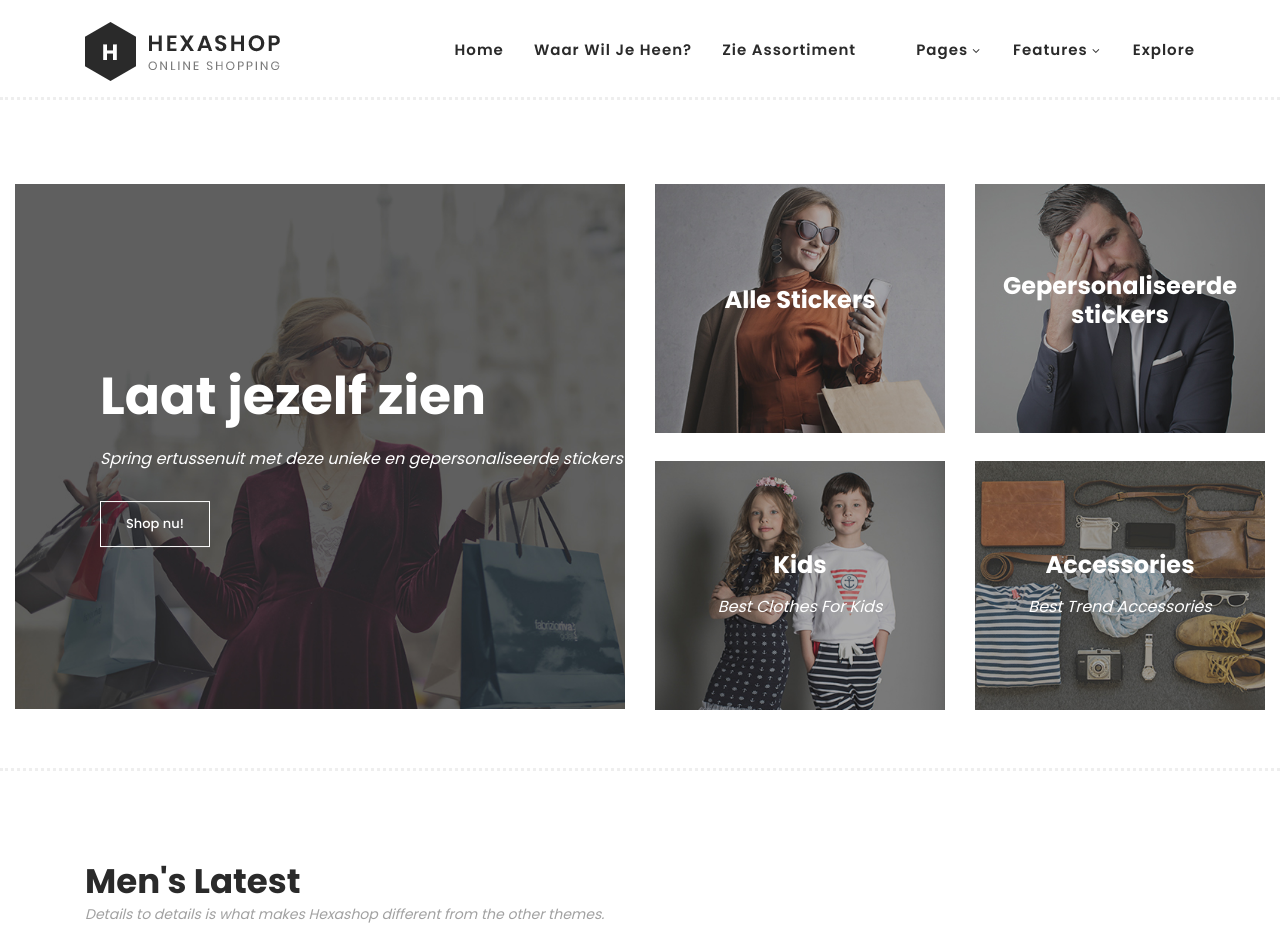
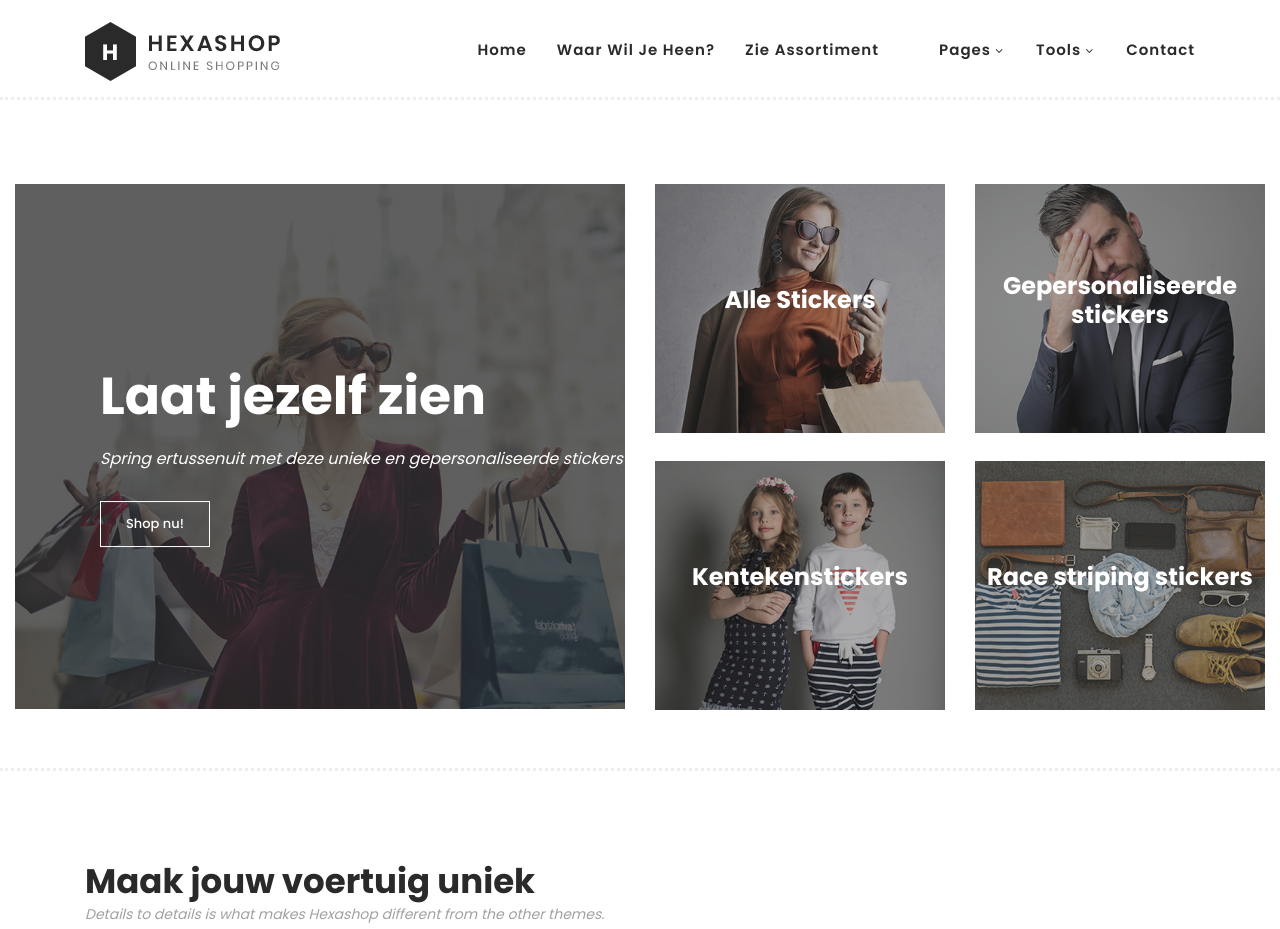
Before and after one commit to musician1011/stickersalon_v2, a plain HTML site: page index.html in a window 1280 px wide. Shown: the top 929 px of the page. Drawn offline with Linux system fonts and the light colour scheme.

Commit message:
Update index.html

```diff
--- a/index.html
+++ b/index.html
@@ -6,7 +6,7 @@
     <meta charset="utf-8">
     <meta name="viewport" content="width=device-width, initial-scale=1, shrink-to-fit=no">
     <meta name="description" content="Spring ertussenuit met deze unieke en gepersonaliseerde stickers. Van gave race-strepen voor een totaal andere look tot subtiele (persoonlijke) Instagram stickers. Vandaag besteld = morgen in huis">
-    <meta name="author" content="">
+    <meta name="author" content="Willem Devriendt">
     <link href="https://fonts.googleapis.com/css?family=Poppins:100,200,300,400,500,600,700,800,900&display=swap" rel="stylesheet">
 
     <title>Sticker Salon | Stickers voor ieder voertuig</title>
@@ -73,7 +73,7 @@ https://templatemo.com/tm-571-hexashop
                                 </ul>
                             </li>
                             <li class="submenu">
-                                <a href="javascript:;">Features</a>
+                                <a href="javascript:;">Tools</a>
                                 <ul>
                                     <li><a href="#">Features Page 1</a></li>
                                     <li><a href="#">Features Page 2</a></li>
@@ -81,7 +81,7 @@ https://templatemo.com/tm-571-hexashop
                                     <li><a rel="nofollow" href="https://templatemo.com/page/4" target="_blank">Template Page 4</a></li>
                                 </ul>
                             </li>
-                            <li class="scroll-to-section"><a href="#explore">Explore</a></li>
+                            <li class="scroll-to-section"><a href="#explore">Contact</a></li>
                         </ul>
                         <a class='menu-trigger'>
                             <span>Menu</span>
@@ -158,15 +158,13 @@ https://templatemo.com/tm-571-hexashop
                                 <div class="right-first-image">
                                     <div class="thumb">
                                         <div class="inner-content">
-                                            <h4>Kids</h4>
-                                            <span>Best Clothes For Kids</span>
+                                            <h4>Kentekenstickers</h4>
                                         </div>
                                         <div class="hover-content">
                                             <div class="inner">
-                                                <h4>Kids</h4>
-                                                <p>Lorem ipsum dolor sit amet, conservisii ctetur adipiscing elit incid.</p>
+                                                <h4>Kentekenstickers</h4>
                                                 <div class="main-border-button">
-                                                    <a href="#">Discover More</a>
+                                                    <a href="#">Shop nu!</a>
                                                 </div>
                                             </div>
                                         </div>
@@ -178,13 +176,11 @@ https://templatemo.com/tm-571-hexashop
                                 <div class="right-first-image">
                                     <div class="thumb">
                                         <div class="inner-content">
-                                            <h4>Accessories</h4>
-                                            <span>Best Trend Accessories</span>
+                                            <h4>Race striping stickers</h4>
                                         </div>
                                         <div class="hover-content">
                                             <div class="inner">
-                                                <h4>Accessories</h4>
-                                                <p>Lorem ipsum dolor sit amet, conservisii ctetur adipiscing elit incid.</p>
+                                                <h4>Race striping stickers</h4>
                                                 <div class="main-border-button">
                                                     <a href="#">Discover More</a>
                                                 </div>
@@ -208,7 +204,7 @@ https://templatemo.com/tm-571-hexashop
             <div class="row">
                 <div class="col-lg-6">
                     <div class="section-heading">
-                        <h2>Men's Latest</h2>
+                        <h2>Maak jouw voertuig uniek</h2>
                         <span>Details to details is what makes Hexashop different from the other themes.</span>
                     </div>
                 </div>
```
